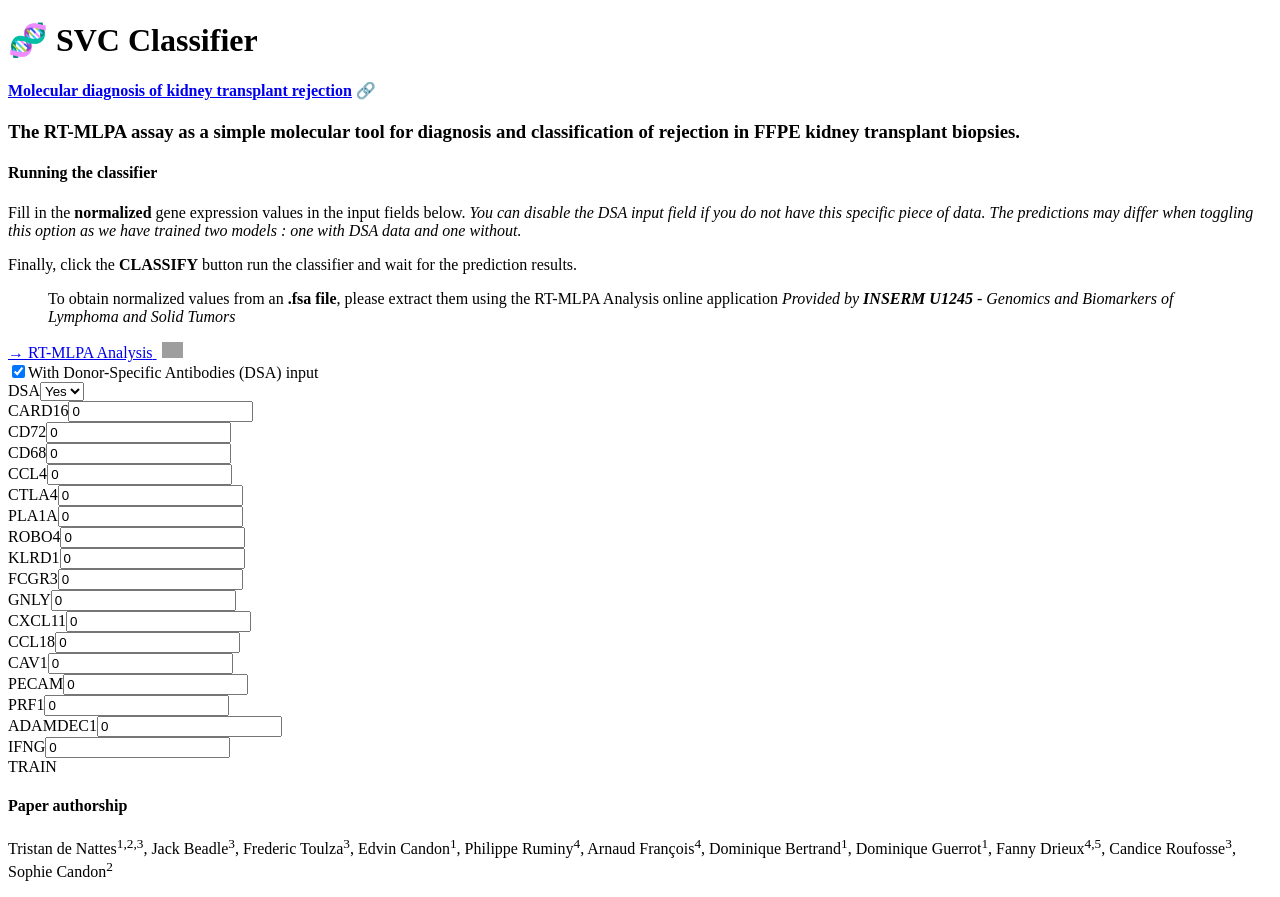
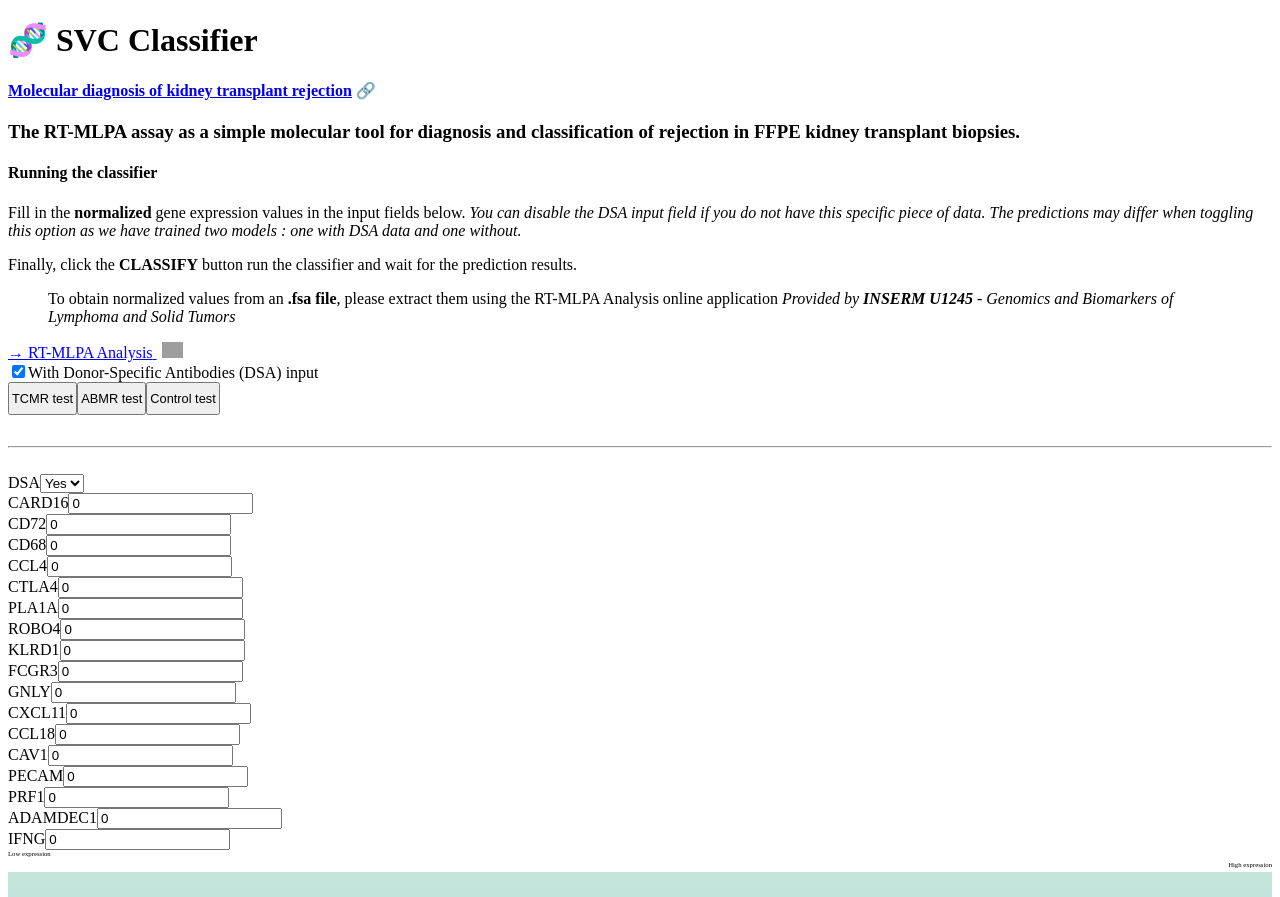
Before and after one commit to edvincandon/FFPE-kidney-transplant-classifier, a React app in the folder web/: page / in a window 1280 px wide. Shown: the top 897 px of the page. Built offline with nearby package versions, Linux system fonts and the light colour scheme; grey boxes are pictures that could not be loaded; the HTML template or start-up script is replaced by a standard one.

Commit message:
feat: add heatmaps + test data loader + scaler

```diff
--- a/web/src/components/classifier/Classifier.tsx
+++ b/web/src/components/classifier/Classifier.tsx
@@ -1,33 +1,23 @@
-import React, { useMemo, useState } from 'react';
+import React, { CSSProperties, useMemo, useState } from 'react';
 import { chunks } from '~/utils';
 
 import { DSAInput } from './DSAInput';
 import { GeneInput } from './GeneInput';
+import { GENES, GeneState } from './genes';
+import { Heatmap } from './Heatmap';
+import { scalerTransform } from './scaler';
+import { ABMR_TEST, CONTROL_TEST, TCMR_TEST } from './test.data';
 
-const GENES = [
-  "DSA",
-  "CARD16",
-  "CD72",
-  "CD68",
-  "CCL4",
-  "CTLA4",
-  "PLA1A",
-  "ROBO4",
-  "KLRD1",
-  "FCGR3",
-  "GNLY",
-  "CXCL11",
-  "CCL18",
-  "CAV1",
-  "PECAM",
-  "PRF1",
-  "ADAMDEC1",
-  "IFNG",
-];
-
+const buttonStyles: CSSProperties = {
+  marginBottom: 5,
+  display: "inline-block",
+  padding: "7px 2px",
+  fontSize: "0.8em",
+};
 export const Classifier: React.FC = () => {
-  const genesGrid = useMemo(() => [...chunks(GENES, 6)], []);
+  const genesGrid = useMemo(() => [...chunks(GENES.slice(), 3)], []);
   const [withDSA, setWithDSA] = useState<boolean>(true);
+  const [inputs, setInputs] = useState<GeneState>({});
 
   return (
     <>
@@ -70,6 +60,8 @@ export const Classifier: React.FC = () => {
             />
           </a>
         </header>
+        <div className={"grid"} style={{ alignItems: "center" }}>
+          <div>
             <label htmlFor="withDSA">
               <input
                 type="checkbox"
@@ -80,21 +72,73 @@ export const Classifier: React.FC = () => {
               />
               With Donor-Specific Antibodies (DSA) input
             </label>
+          </div>
+          <div>
+            <div className="grid">
+              <button
+                className="outline secondary"
+                style={buttonStyles}
+                onClick={() => setInputs(TCMR_TEST)}
+              >
+                TCMR test
+              </button>
+              <button
+                className="outline secondary"
+                style={buttonStyles}
+                onClick={() => setInputs(ABMR_TEST)}
+              >
+                ABMR test
+              </button>
+              <button
+                className="outline secondary"
+                style={buttonStyles}
+                onClick={() => setInputs(CONTROL_TEST)}
+              >
+                Control test
+              </button>
+            </div>
+          </div>
+        </div>
+        <br />
+        <hr />
         <br />
         {genesGrid.map((geneRow, i) => (
           <div className="grid" key={i}>
             {geneRow.map((gene) => (
               <div key={gene}>
                 {gene === "DSA" ? (
-                  <DSAInput label={gene} disabled={!withDSA} />
+                  <DSAInput
+                    label={gene}
+                    disabled={!withDSA}
+                    value={inputs[gene] ?? "1"}
+                    onChange={(value) =>
+                      setInputs((x) => ({ ...x, [gene]: value }))
+                    }
+                  />
                 ) : (
-                  <GeneInput label={gene} />
+                  <GeneInput
+                    label={gene}
+                    value={inputs[gene] ?? "0"}
+                    onChange={(value) =>
+                      setInputs((x) => ({ ...x, [gene]: value }))
+                    }
+                  />
                 )}
               </div>
             ))}
           </div>
         ))}
-        <footer>TRAIN</footer>
+        <Heatmap inputs={scalerTransform(inputs)} />
+        <footer>
+          {" "}
+          <button
+            role="button"
+            className="primary"
+            onClick={() => console.log(inputs)}
+          >
+            → PREDICT
+          </button>
+        </footer>
       </article>
     </>
   );
--- a/web/src/components/classifier/DSAInput.tsx
+++ b/web/src/components/classifier/DSAInput.tsx
@@ -3,13 +3,23 @@ import React from 'react';
 export const DSAInput: React.FC<{
   label: string;
   disabled: boolean;
-}> = ({ label, disabled }) => {
+  value?: string;
+  onChange: (value: string) => void;
+}> = ({ label, disabled, value, onChange }) => {
   return (
     <>
       <label htmlFor={label}>{label}</label>
-      <select id={label} required={!disabled} disabled={disabled}>
-        <option value="true">Yes</option>
-        <option value="false">No</option>
+      <select
+        id={label}
+        required={!disabled}
+        disabled={disabled}
+        value={value}
+        onChange={(e) =>
+          e.target.value.trim() !== "" && onChange(e.target.value)
+        }
+      >
+        <option value="1">Yes</option>
+        <option value="0">No</option>
       </select>
     </>
   );
--- a/web/src/components/classifier/GeneInput.tsx
+++ b/web/src/components/classifier/GeneInput.tsx
@@ -2,7 +2,9 @@ import React from 'react';
 
 export const GeneInput: React.FC<{
   label: string;
-}> = ({ label }) => {
+  value?: string;
+  onChange: (value: string) => any;
+}> = ({ label, value, onChange }) => {
   return (
     <>
       <label htmlFor={label}>{label}</label>
@@ -12,8 +14,9 @@ export const GeneInput: React.FC<{
         name={label}
         min="0"
         step="0.01"
-        defaultValue={0}
         required
+        value={value}
+        onChange={(e) => onChange(e.target.value)}
       />
     </>
   );
--- /dev/null
+++ b/web/src/components/classifier/Heatmap.tsx
@@ -0,0 +1,76 @@
+import React from 'react';
+import { generateHeatMap } from '~/utils/heatmap';
+
+import { GENES, GeneState } from './genes';
+
+const CMAP_DEPTH = 500;
+const CMAP_LIMITS: [number, number] = [-3, 6];
+const CMAP = generateHeatMap(
+  [
+    [196, 229, 218],
+    [70, 122, 201],
+    [30, 30, 30],
+    [168, 62, 68],
+    [247, 212, 177],
+  ],
+  CMAP_DEPTH
+);
+
+export const Heatmap: React.FC<{ inputs: GeneState }> = ({ inputs }) => {
+  return (
+    <>
+      <div className="grid" style={{ fontSize: "0.42em" }}>
+        <span style={{ marginBottom: 4, display: "block" }}>
+          Low expression
+        </span>
+        <span style={{ marginBottom: 4, display: "block", textAlign: "right" }}>
+          High expression
+        </span>
+      </div>
+
+      <div className="grid" style={{ gridGap: 0 }}>
+        {CMAP.map((rgb, i) => (
+          <div
+            key={i}
+            style={{
+              backgroundColor: `rgb(${rgb.join(", ")})`,
+              height: 15,
+            }}
+          ></div>
+        ))}
+      </div>
+      <div className="grid" style={{ gridGap: 0 }}>
+        {GENES.filter((gene) => gene !== "DSA").map((gene, i) => {
+          const value = parseFloat(
+            (inputs[gene]?.trim() !== "" ? inputs[gene] : null) ?? "0"
+          );
+
+          const cmapVal = Number.isFinite(value)
+            ? Math.floor(
+                ((Math.min(Math.max(value, CMAP_LIMITS[0]), CMAP_LIMITS[1]) -
+                  CMAP_LIMITS[0]) /
+                  Math.abs(CMAP_LIMITS[1] - CMAP_LIMITS[0])) *
+                  (CMAP_DEPTH - 1)
+              )
+            : Math.round(CMAP.length / 2);
+
+          return (
+            <div key={gene} style={{ textAlign: "center", fontSize: "0.42em" }}>
+              <div
+                style={{
+                  display: "flex",
+                  borderLeft:
+                    i === 0 ? "none" : "1px dashed rgba(255,255,255,0.1)",
+                  backgroundColor: `rgba(${CMAP[cmapVal].join(", ")}, 0.88)`,
+
+                  height: 25,
+                }}
+              ></div>
+              <span style={{ marginTop: 4, display: "block" }}>{gene}</span>
+            </div>
+          );
+        })}
+      </div>
+    </>
+  );
+};
--- /dev/null
+++ b/web/src/components/classifier/genes.ts
@@ -0,0 +1,26 @@
+export const GENES = [
+  "DSA",
+  "CARD16",
+  "CD72",
+  "CD68",
+  "CCL4",
+  "CTLA4",
+  "PLA1A",
+  "ROBO4",
+  "KLRD1",
+  "FCGR3",
+  "GNLY",
+  "CXCL11",
+  "CCL18",
+  "CAV1",
+  "PECAM",
+  "PRF1",
+  "ADAMDEC1",
+  "IFNG",
+] as const;
+
+export type GeneKeys = typeof GENES extends ReadonlyArray<infer U> ? U : never;
+
+export type GeneState = {
+  [Key in GeneKeys]?: string;
+};
--- /dev/null
+++ b/web/src/components/classifier/scaler.ts
@@ -0,0 +1,54 @@
+import { GeneKeys, GeneState } from './genes';
+
+export const DATA_MEAN: { [Key in GeneKeys]: number } = {
+  DSA: 0.27727273,
+  CARD16: 1.07547272,
+  CD72: 1.08148273,
+  CD68: 0.8455446,
+  CCL4: 0.6931393,
+  CTLA4: 1.97580184,
+  PLA1A: 0.82212166,
+  ROBO4: 0.72591353,
+  KLRD1: 1.51158104,
+  FCGR3: 0.80231897,
+  GNLY: 0.16000746,
+  CXCL11: 0.17233658,
+  CCL18: 0.40086193,
+  CAV1: 0.76826313,
+  PECAM: 1.08586978,
+  PRF1: 0.42418736,
+  ADAMDEC1: 1.53051283,
+  IFNG: 0.31082183,
+};
+
+export const DATA_VARIANCE: { [Key in GeneKeys]: number } = {
+  DSA: 0.20039256,
+  CARD16: 0.14192945,
+  CD72: 0.20000686,
+  CD68: 0.16766648,
+  CCL4: 0.1230516,
+  CTLA4: 0.19712733,
+  PLA1A: 0.19779561,
+  ROBO4: 0.28239375,
+  KLRD1: 0.37945208,
+  FCGR3: 0.1722958,
+  GNLY: 0.06104552,
+  CXCL11: 0.02882179,
+  CCL18: 0.32426913,
+  CAV1: 0.14537912,
+  PECAM: 0.2179445,
+  PRF1: 0.1582073,
+  ADAMDEC1: 0.153628,
+  IFNG: 0.06552386,
+};
+
+export const scalerTransform = (data: GeneState): GeneState =>
+  Object.fromEntries(
+    Object.entries(data).map(([key, val]) => [
+      key,
+      (
+        (parseFloat(val) - DATA_MEAN[key as GeneKeys]) /
+        DATA_VARIANCE[key as GeneKeys]
+      ).toString(),
+    ])
+  );
--- /dev/null
+++ b/web/src/components/classifier/test.data.ts
@@ -0,0 +1,65 @@
+/* u14 */
+export const ABMR_TEST = {
+  DSA: "1",
+  CARD16: "0.0",
+  CD72: "0.73791",
+  CD68: "0.894291",
+  CCL4: "0.65754",
+  CTLA4: "0.061842",
+  PLA1A: "1.821715",
+  ROBO4: "1.030584",
+  KLRD1: "0.668815",
+  FCGR3: "1.407115",
+  GNLY: "1.621992",
+  CXCL11: "0.582833",
+  CCL18: "0.142334",
+  CAV1: "1.741597",
+  PECAM: "2.160262",
+  PRF1: "0.674401",
+  ADAMDEC1: "0.0",
+  IFNG: "0.011315",
+};
+
+/* u132 */
+export const TCMR_TEST = {
+  DSA: "0",
+  CARD16: "0.053294",
+  CD72: "1.321752",
+  CD68: "1.381456",
+  CCL4: "0.70431",
+  CTLA4: "0.779315",
+  PLA1A: "0.855177",
+  ROBO4: "0.599986",
+  KLRD1: "0.579304",
+  FCGR3: "1.402645",
+  GNLY: "0.857842",
+  CXCL11: "0.767159",
+  CCL18: "0.946444",
+  CAV1: "1.888493",
+  PECAM: "1.870888",
+  PRF1: "0.600696",
+  ADAMDEC1: "0.5621",
+  IFNG: "0.327378",
+};
+
+/* u135 */
+export const CONTROL_TEST = {
+  DSA: "0",
+  CARD16: "0.241131",
+  CD72: "0.756949",
+  CD68: "1.739928",
+  CCL4: "0.525371",
+  CTLA4: "0.271907",
+  PLA1A: "1.283266",
+  ROBO4: "0.473347",
+  KLRD1: "1.247359",
+  FCGR3: "0.946825",
+  GNLY: "0.458182",
+  CXCL11: "0.191584",
+  CCL18: "0.489828",
+  CAV1: "2.344611",
+  PECAM: "2.236774",
+  PRF1: "0.213457",
+  ADAMDEC1: "0.003462",
+  IFNG: "0.192501",
+};
--- a/web/src/components/layout/Footer.tsx
+++ b/web/src/components/layout/Footer.tsx
@@ -2,7 +2,7 @@ import React from 'react';
 
 export const Footer: React.FC = () => (
   <footer>
-    <p>
+    <div>
       <h4>Paper authorship</h4>
       <p>
         Tristan de Nattes<sup>1,2,3</sup>, Jack Beadle<sup>3</sup>, Frederic
@@ -30,7 +30,7 @@ export const Footer: React.FC = () => (
         </li>
         <li>Pathology Department, Rouen University Hospital - Rouen 🇫🇷</li>
       </ol>
-    </p>
+    </div>
     <p>
       <strong>For research purposes only</strong>
     </p>
--- /dev/null
+++ b/web/src/utils/heatmap.ts
@@ -0,0 +1,23 @@
+export type Color = [number, number, number];
+
+const zip = <T extends any = any>(arr: T[], ...arrs: T[][]): T[][] =>
+  arr.map((val, i) => arrs.reduce((a, arr) => [...a, arr[i]], [val]));
+
+export const generateHeatMap = (colors: Color[], steps: number) => {
+  const mod = steps / (colors.length - 1);
+
+  return Array.from({ length: steps }, (_, i) => i).reduce<Color[]>(
+    (heatmap, idx) => {
+      const p0 = Math.floor((idx / steps) * (colors.length - 1));
+      const p1 = Math.ceil((idx / steps) * (colors.length - 1));
+      const rgb = zip(colors[p0], colors[p1]).map(
+        (_colors) =>
+          _colors[0] +
+          Math.round((_colors[1] - _colors[0]) * ((idx % mod) / mod))
+      ) as Color;
+
+      return [...heatmap, rgb];
+    },
+    []
+  );
+};
```
Lines whose indentation alone changed are shown as unchanged.
